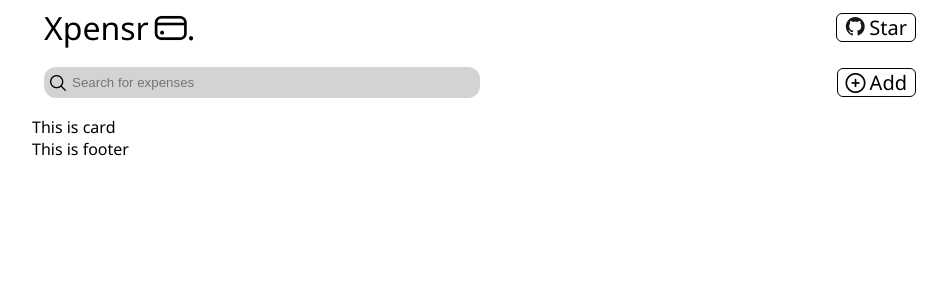
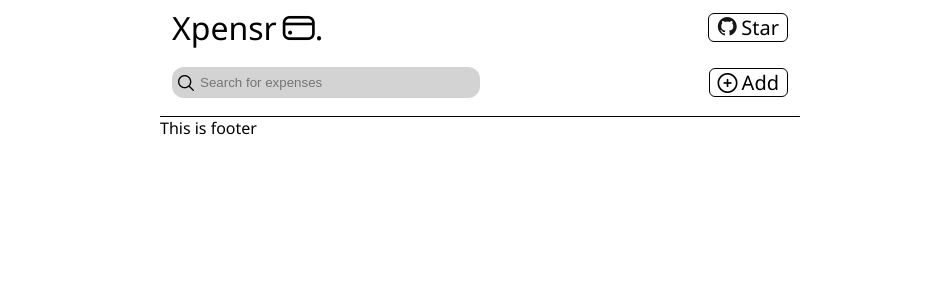
Before and after one commit to shuvamk-dev/Xpensr, a React (Create React App) app: page / in a window 1280 px wide. Shown: the top 300 px of the page, without its empty margins (160-1107 px from the left). Built offline with nearby package versions, Linux system fonts and the light colour scheme.

Commit message:
Made header common

```diff
--- a/src/App.js
+++ b/src/App.js
@@ -1,10 +1,12 @@
 import React from "react";
 import { BrowserRouter as Router, Route, Switch } from "react-router-dom";
+import Header from "./components/header";
 import Home from "./pages/home/index";
 
 const App = () => {
   return (
     <Router>
+      <Header />
       <Switch>
         <Route path="/" exact component={Home} />
       </Switch>
--- a/src/components/expense-list/expense-list.css
+++ b/src/components/expense-list/expense-list.css
@@ -0,0 +1,7 @@
+.expense-list {
+  margin-right: 6px 12px;
+  border-top: 1px solid black;
+  border-radius: 6px;
+  display: flex;
+  flex: 1;
+}
--- a/src/components/expense-list/index.js
+++ b/src/components/expense-list/index.js
@@ -2,11 +2,7 @@ import React from "react";
 import Card from "./card";
 import "./expense-list.css";
 const ExpenseList = () => {
-  return (
-    <div>
-      <Card />
-    </div>
-  );
+  return <div className="expense-list"></div>;
 };
 
 export default ExpenseList;
--- a/src/components/header/header.css
+++ b/src/components/header/header.css
@@ -1,3 +1,7 @@
+.header-container {
+  width: 50%;
+  margin: auto;
+}
 .header {
   display: flex;
   justify-content: space-between;
@@ -31,6 +35,9 @@
 }
 
 @media only screen and (max-width: 1024px) {
+  .header-container {
+    width: 90%;
+  }
   .header-logo {
     font-size: 28px;
   }
@@ -40,6 +47,9 @@
 }
 
 @media only screen and (max-width: 1024px) {
+  .header-container {
+    width: 100%;
+  }
   .header-logo {
     font-size: 24px;
   }
--- a/src/components/header/index.js
+++ b/src/components/header/index.js
@@ -2,6 +2,7 @@ import React from "react";
 import "./header.css";
 const Header = () => {
   return (
+    <div className="header-container">
       <div className="header">
         <div className="header-logo">
           Xpensr
@@ -18,6 +19,7 @@ const Header = () => {
           </a>
         </div>
       </div>
+    </div>
   );
 };
 
--- a/src/pages/home/home.css
+++ b/src/pages/home/home.css
@@ -1,5 +1,5 @@
 .home {
-  width: 70%;
+  width: 50%;
   margin: auto;
 }
 
--- a/src/pages/home/index.js
+++ b/src/pages/home/index.js
@@ -7,7 +7,6 @@ import "./home.css";
 const Home = () => {
   return (
     <div className="home">
-      <Header />
       <TopFold />
       <ExpenseList />
       <Footer />
```
Also changed, not shown: 1 other file (tests, documents, lock files or other folders). Lines whose indentation alone changed are shown as unchanged.
